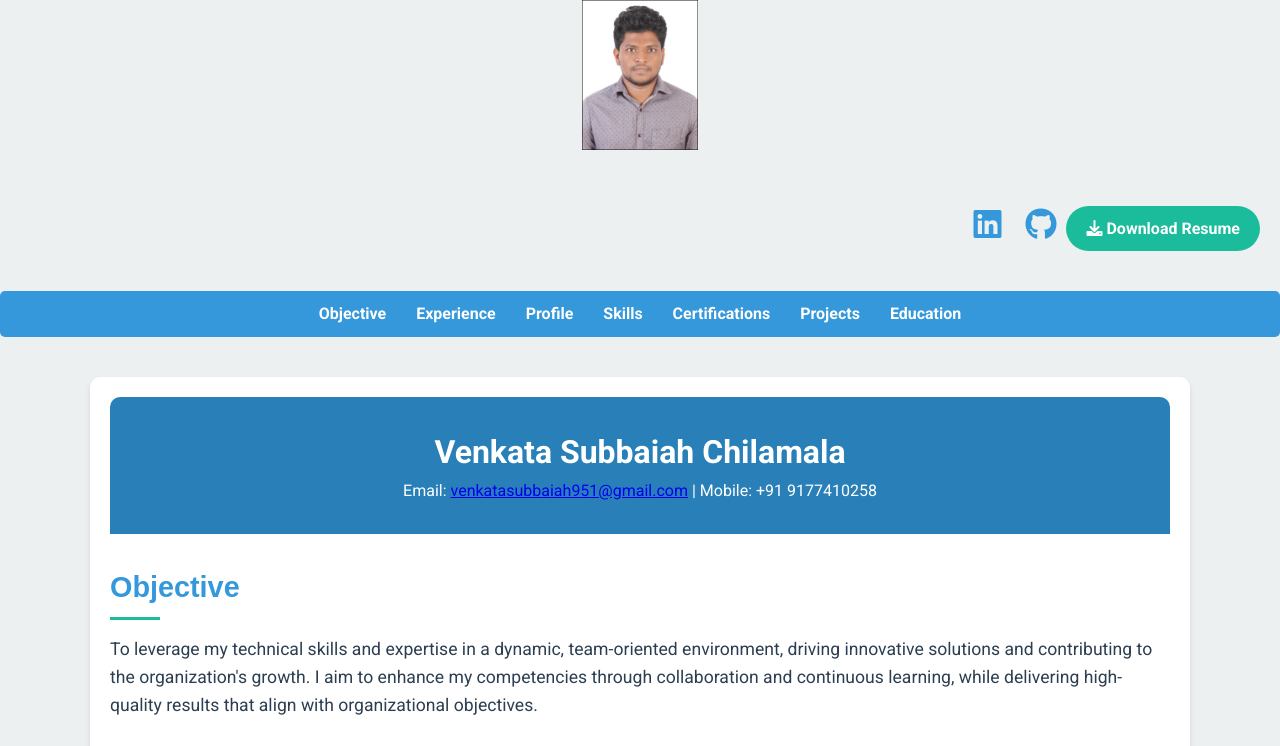
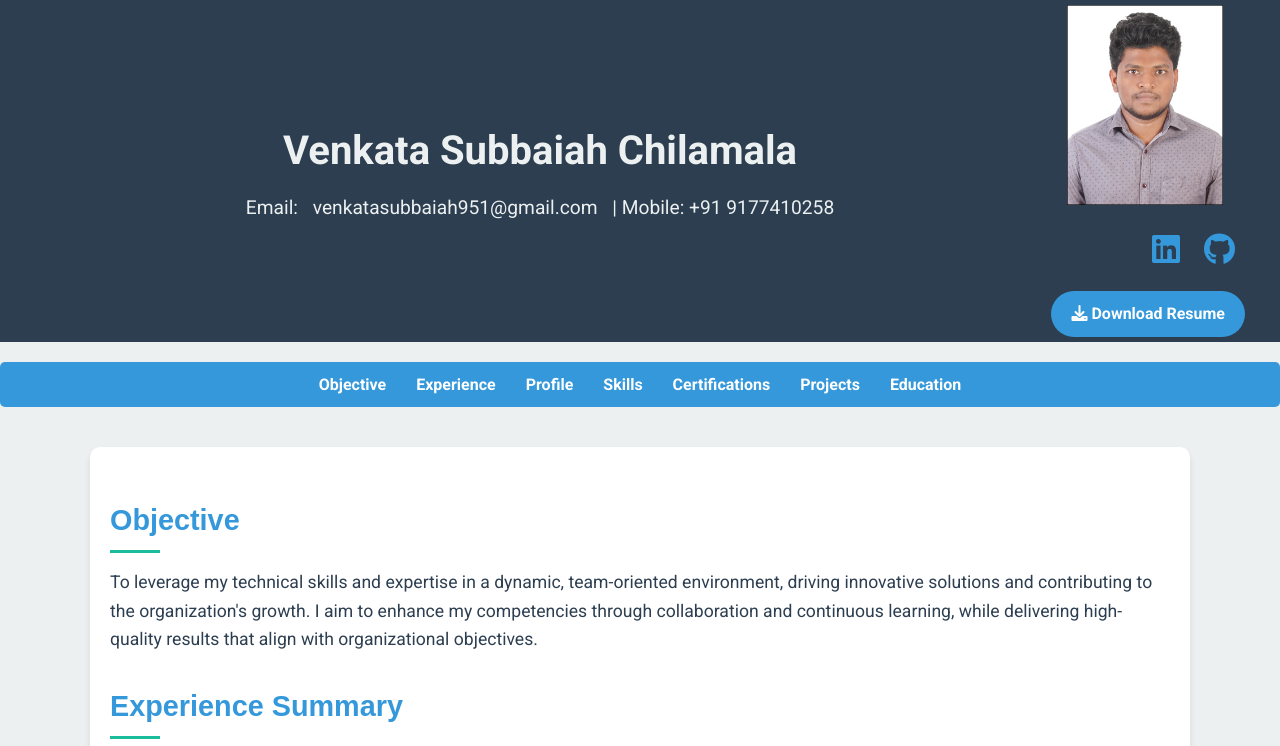
Before and after one commit to cvsdevelopment45/profile_venkat, a plain HTML site: page templates/index.html in a window 1280 px wide. Shown: the top 746 px of the page. Drawn offline with Linux system fonts and the light colour scheme.

Commit message:
0.0.4 updates to index and style

```diff
--- a/static/css/style.css
+++ b/static/css/style.css
@@ -18,117 +18,86 @@
     box-sizing: border-box;
 }
 
-/*.profile-pic {
-    width: 150px;
-    height: 150px;
-    border-radius: 50%;
-    object-fit: cover;
-    margin: 0 auto 25px;
-    display: block;
-}*/
+header {
+    background-color: #2C3E50; /* Darker, professional color */
+    color: #ECF0F1; /* Light, contrasting color for text */
+    padding: 5px 35px;
+    display: flex; /* Use flexbox to arrange header content and right-aligned container */
+    justify-content: space-between; /* Space between items */
+    align-items: center; /* Center items vertically */
+}
 
+.header-content {
+    display: flex;
+    flex-direction: column;
+    align-items: center; /* Center items horizontally */
+    text-align: center; /* Center text content */
+    flex-grow: 1; /* Allow it to take up space and center itself */
+}
 
-.profile-pic {
-    width: 150px;
-    height: 150px;
-    object-fit: contain;
-    display: block;
-    margin: 0 auto 20px;
+.header-content h1 {
+    font-size: 2.5em;
+    margin: 0 0 10px; /* Adjusted margin */
+}
+
+.header-content p {
+    font-size: 1.2em;
+}
+
+.header-content a {
+    color: #ECF0F1; /* Match the text color */
+    text-decoration: none;
+    margin: 0 10px;
+    transition: color 0.3s ease;
+}
+
+.header-content a:hover {
+    color: #3498db; /* Accent color on hover */
 }
 
 .right-aligned-container {
-    /* Display as flexbox */
     display: flex;
-
-    /* Align the items to the right */
-    justify-content: flex-end;
-
-    /* Optional: Add some padding and margin to the container */
-    padding: 20px;
-    margin-right: 20px;
-
-    /* Optional: Add width to ensure alignment within the page */
-    width: 100%;
-    box-sizing: border-box;
+    flex-direction: column; /* Stack items vertically */
+    align-items: flex-end; /* Align items to the right */
 }
 
+.profile-pic {
+    width: 200px;
+    height: 200px;
+    object-fit: contain;
+    margin-bottom: 20px; /* Spacing below profile picture */
+}
 
-
-/* Social Links - Positioned to the right and updated colors */
 .social-links {
-    /* Align the social links container to the right within the flex container */
-    align-self: flex-end;
-
-    /* Optional: Add top margin for spacing */
-    margin-top: 10px;
+    margin-bottom: 15px; /* Spacing below social links */
 }
 
 .social-links a {
-    /* Change the link color to a vibrant blue for better visibility */
-    color: #3498db; /* Updated from #fff to #3498db */
-
-    /* Maintain horizontal spacing between icons */
+    color: #3498db; /* Blue color for social icons */
     margin: 0 10px;
-
-    /* Increase font size for better visibility */
     font-size: 2.0em;
-
-    /* Smooth transition for color and scale on hover */
     transition: color 0.3s ease, transform 0.3s ease;
 }
 
 .social-links a:hover {
-    /* Change color to the accent color on hover for emphasis */
-    color: var(--accent-color);
-
-    /* Slightly enlarge the icon on hover for interactivity */
+    color: #2980b9; /* Slightly darker blue on hover */
     transform: scale(1.2);
 }
 
-/* Download Resume Button - Positioned to the right */
 .download-btn {
-    /* Display as inline-block for proper padding and margin */
     display: inline-block;
-
-    /* Add top margin for spacing */
-    margin-top: 15px;
-
-    /* Padding for clickable area */
     padding: 10px 20px;
-
-    /* Background color using the accent color variable */
-    background-color: var(--accent-color);
-
-    /* Text color set to white for contrast */
+    background-color: #3498db; /* Updated to match the theme */
     color: #fff;
-
-    /* Remove underline from links */
     text-decoration: none;
-
-    /* Rounded corners for a polished look */
     border-radius: 25px;
-
-    /* Bold text for prominence */
     font-weight: 600;
-
-    /* Smooth transition for background color and slight movement on hover */
     transition: background-color 0.3s ease, transform 0.3s ease;
-
-    /* Align the button to the right within the flex container */
-    align-self: flex-end;
-
-    /* Remove any left margin to prevent unintended spacing */
-    margin-left: 0;
 }
 
 .download-btn:hover {
-    /* Darken the background color on hover for visual feedback */
-    background-color: #218838; /* You can adjust this to another color if desired */
-
-    /* Slight upward movement on hover for interactivity */
-    transform: translateY(-3px);
+    background-color: #2980b9; /* Darker shade on hover */
 }
-
 
 body {
     font-family: 'Roboto', sans-serif;
@@ -147,43 +116,6 @@ body {
     border-radius: 10px;
 }
 
-/* Header Section */
-header {
-    background-color: var(--header-bg);
-    color: #fff;
-    padding: 30px 20px;
-    border-radius: 10px 10px 0 0;
-    text-align: center;
-    position: relative;
-}
-
-.header-content h1 {
-    font-family: 'Montserrat', sans-serif;
-    font-size: 2.5em;
-    margin-bottom: 10px;
-}
-
-.header-content {
-    display: flex;
-    flex-direction: column;
-    align-items: flex-start; /* Items will align to the left by default */
-}
-
-
-.header-content p {
-    font-size: 1.2em;
-}
-
-.header-content a {
-    color: #fff;
-    text-decoration: none;
-    margin: 0 10px;
-    transition: color 0.3s ease;
-}
-
-.header-content a:hover {
-    color: var(--accent-color);
-}
 
 /* Navigation Bar */
 nav {
--- a/templates/index.html
+++ b/templates/index.html
@@ -4,24 +4,29 @@
 <head>
     <meta charset="UTF-8">
     <title>Venkata Subbaiah Chilamala</title>
-    <link rel="icon" type="image/png" href="/static/images/favicon.png">
-    <link rel="stylesheet" href="/static/css/style.css">
-    <meta name="viewport" content="width=device-width, initial-scale=1.0">
+    <link href="/static/images/favicon.png" rel="icon" type="image/png">
+    <link href="/static/css/style.css" rel="stylesheet">
+    <meta content="width=device-width, initial-scale=1.0" name="viewport">
     <!-- Optional: Include Google Fonts -->
     <link href="https://fonts.googleapis.com/css2?family=Roboto:wght@400;700&display=swap" rel="stylesheet">
-    <link rel="stylesheet" href="https://cdnjs.cloudflare.com/ajax/libs/font-awesome/6.0.0/css/all.min.css">
+    <link href="https://cdnjs.cloudflare.com/ajax/libs/font-awesome/6.0.0/css/all.min.css" rel="stylesheet">
+
+</head>
+<body>
+    <header>
+        <div class="header-content">
+            <h1>Venkata Subbaiah Chilamala</h1>
+            <p>Email: <a href="mailto:venkatasubbaiah951@gmail.com">venkatasubbaiah951@gmail.com</a> | Mobile: +91 9177410258</p>
+        </div>
+        <div class="right-aligned-container">
             <img src="/static/images/profile.jpg" alt="Profile Picture" class="profile-pic">
-    <!-- Add inside the header section -->
-    <div class="right-aligned-container">
             <div class="social-links">
                 <a href="https://www.linkedin.com/in/venkat-chilamala-787a56183/" target="_blank"><i class="fab fa-linkedin"></i></a>
                 <a href="https://github.com/cvsdevelopment45" target="_blank"><i class="fab fa-github"></i></a>
             </div>
             <a href="/static/files/Venkat_Resume.docx" class="download-btn" download><i class="fas fa-download"></i> Download Resume</a>
         </div>
-</head>
-<body>
-    <!-- Add right after the opening <body> tag -->
+    </header>
 <nav>
     <ul>
         <li><a href="#objective">Objective</a></li>
@@ -36,15 +41,14 @@
 
 <div class="container">
     <!-- Header Section -->
-        <header>
-            <h1>Venkata Subbaiah Chilamala</h1>
-            <p>Email: <a href="mailto:venkatasubbaiah951@gmail.com">venkatasubbaiah951@gmail.com</a> | Mobile: +91 9177410258</p>
-        </header>
 
     <!-- Objective Section -->
     <section id="objective">
         <h2>Objective</h2>
-            <p>To leverage my technical skills and expertise in a dynamic, team-oriented environment, driving innovative solutions and contributing to the organization's growth. I aim to enhance my competencies through collaboration and continuous learning, while delivering high-quality results that align with organizational objectives.</p>
+        <p>To leverage my technical skills and expertise in a dynamic, team-oriented environment, driving innovative
+            solutions and contributing to the organization's growth. I aim to enhance my competencies through
+            collaboration and continuous learning, while delivering high-quality results that align with organizational
+            objectives.</p>
     </section>
 
     <!-- Experience Summary Section -->
@@ -56,7 +60,9 @@
             <li>Developed APIs using FastAPI for seamless data exchange in automated workflows.</li>
             <li>Utilized pandas and NumPy for data manipulation and analysis in large datasets.</li>
             <li>Good exposure in navigating Linux servers to access Docker environments.</li>
-                <li>Experienced in updating Angular codebases to adapt to growing requirements and performance enhancements.</li>
+            <li>Experienced in updating Angular codebases to adapt to growing requirements and performance
+                enhancements.
+            </li>
             <li>Good exposure in writing SQL queries.</li>
             <li>Basic Knowledge of AWS, Java, Spring Boot.</li>
             <li>Good coding experience, debugging, and technical problem-solving skills.</li>
@@ -130,19 +136,37 @@
             <p><strong>Duration:</strong> Feb 2021 to Present</p>
             <h4>Roles and Responsibilities:</h4>
             <ul>
-                    <li>Worked closely with cross-functional teams to gather requirements, design automated solutions, and ensure successful project delivery.</li>
-                    <li>Developed robust and scalable automation scripts in Python to automate routine tasks, reducing manual effort and improving workflow efficiency.</li>
-                    <li>Developed robust APIs using FastAPI and integrated RESTful APIs into automation workflows, ensuring seamless data exchange between systems.</li>
-                    <li>Engineered automated solutions for MongoDB database operations, including data migration, backup, and restoration processes.</li>
-                    <li>Leveraged Python Selenium for web automation to perform tasks such as web scraping, form submission, and user interaction testing.</li>
+                <li>Worked closely with cross-functional teams to gather requirements, design automated solutions, and
+                    ensure successful project delivery.
+                </li>
+                <li>Developed robust and scalable automation scripts in Python to automate routine tasks, reducing
+                    manual effort and improving workflow efficiency.
+                </li>
+                <li>Developed robust APIs using FastAPI and integrated RESTful APIs into automation workflows, ensuring
+                    seamless data exchange between systems.
+                </li>
+                <li>Engineered automated solutions for MongoDB database operations, including data migration, backup,
+                    and restoration processes.
+                </li>
+                <li>Leveraged Python Selenium for web automation to perform tasks such as web scraping, form submission,
+                    and user interaction testing.
+                </li>
                 <li>Familiar with Linux servers and proficient in navigating them to access Docker environments.</li>
                 <li>Updated Docker files to reflect changes in application requirements and dependencies.</li>
-                    <li>Updated existing Angular codebase to meet evolving project requirements, ensuring smooth integration and performance improvements.</li>
-                    <li>Collaborated with development and operations teams to ensure smooth deployment processes and application continuity.</li>
-                    <li>Provided regular updates on project progress, identified potential roadblocks, and worked proactively to address challenges.</li>
+                <li>Updated existing Angular codebase to meet evolving project requirements, ensuring smooth integration
+                    and performance improvements.
+                </li>
+                <li>Collaborated with development and operations teams to ensure smooth deployment processes and
+                    application continuity.
+                </li>
+                <li>Provided regular updates on project progress, identified potential roadblocks, and worked
+                    proactively to address challenges.
+                </li>
                 <li>Conducted thorough testing of automation scripts, identifying, and resolving bugs and issues.</li>
                 <li>Collaborated with QA teams to ensure the reliability and accuracy of automated processes.</li>
-                    <li>Worked closely with cross-functional teams, including developers, testers, and business analysts, to gather requirements and implement automation solutions.</li>
+                <li>Worked closely with cross-functional teams, including developers, testers, and business analysts, to
+                    gather requirements and implement automation solutions.
+                </li>
             </ul>
             <p><strong>Environment:</strong> Python, FastAPI, PySpark, MongoDB, Docker, Linux, Angular</p>
         </div>
```
Lines whose indentation alone changed are shown as unchanged.
